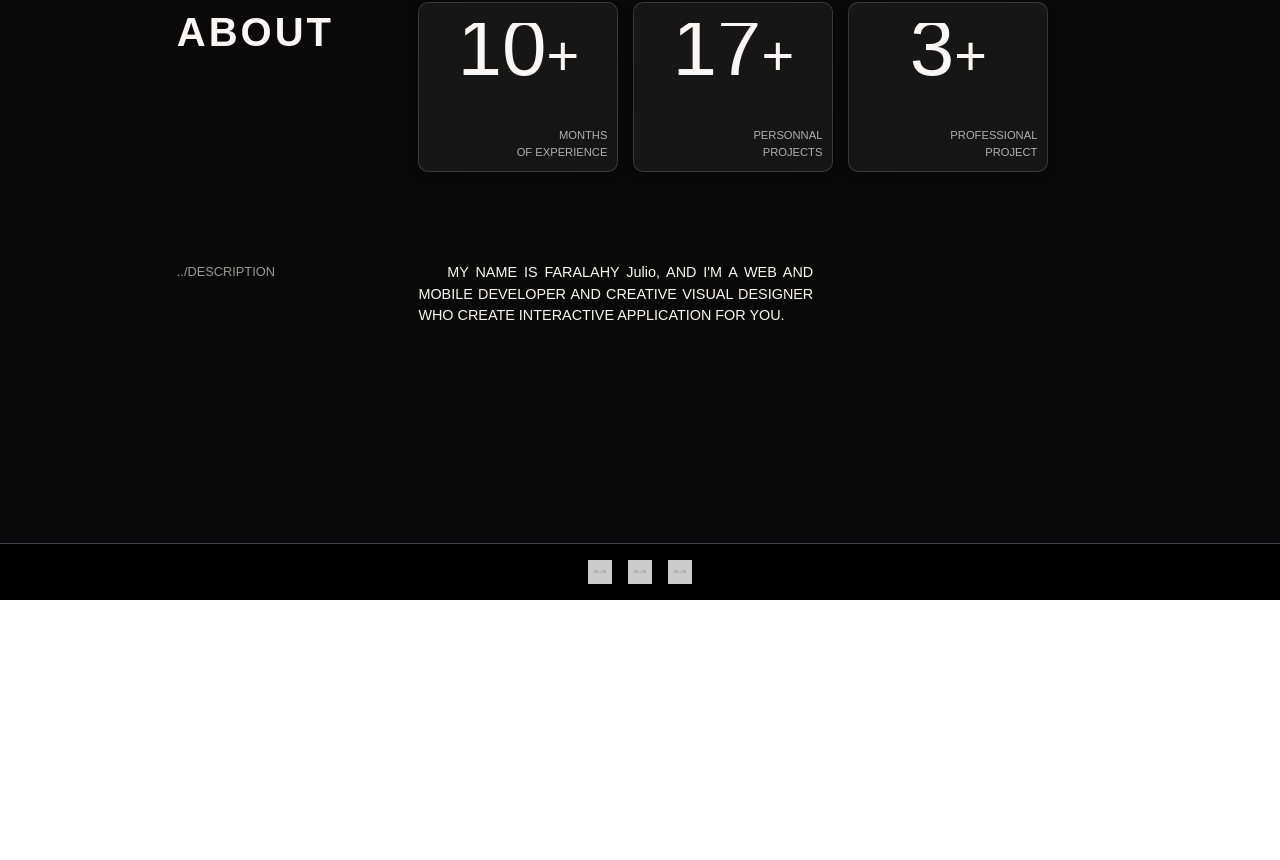
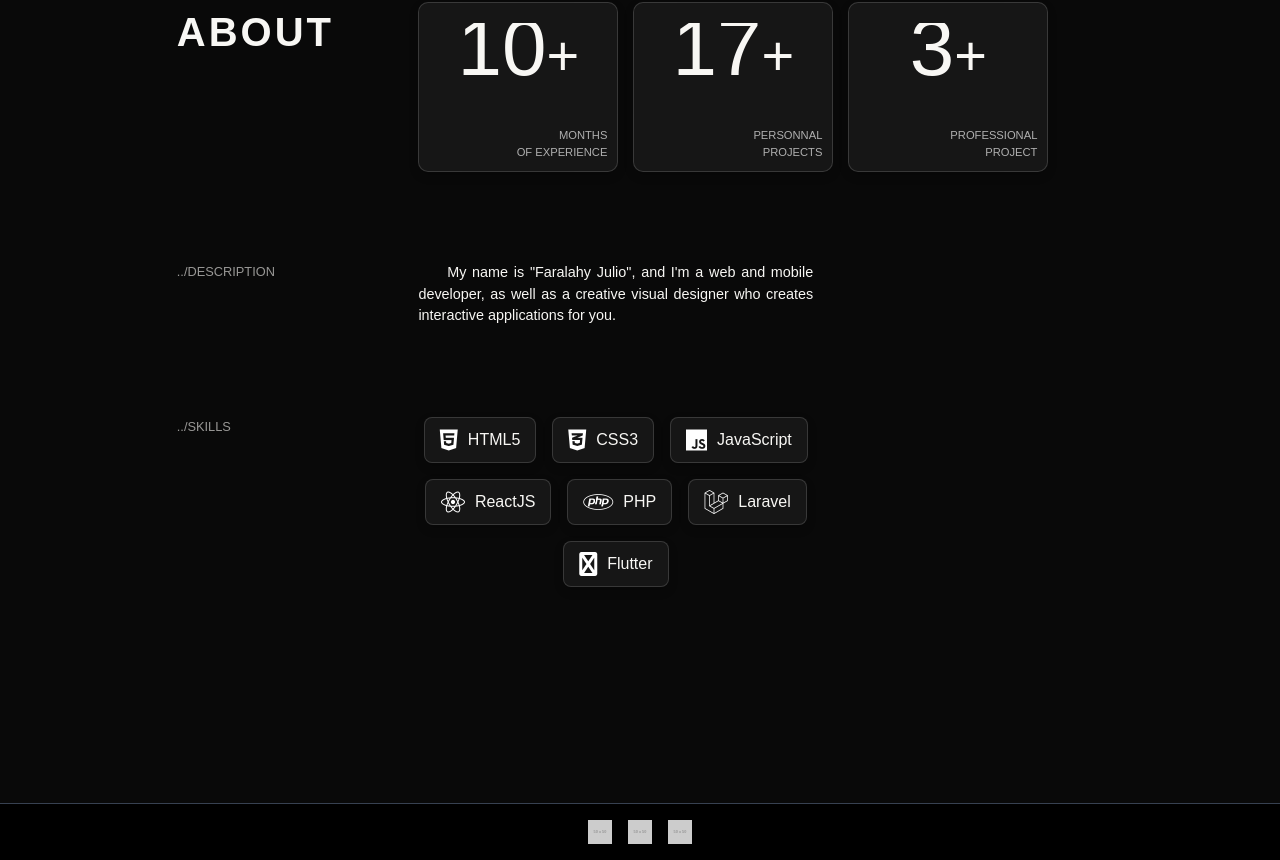
Before and after one commit to Julio23F/julio23F-portfolio, a React (Vite) app: page / in a window 1280 px wide. Shown: the part 766-1626 px from the top of the page. Before the commit the page ends 1366 px from the top, so only its background shows below. Built offline with nearby package versions, Linux system fonts and the light colour scheme; a web font is replaced by a local one.

Commit message:
add SKILLS section

```diff
--- a/index.html
+++ b/index.html
@@ -5,6 +5,7 @@
     <link rel="icon" type="image/svg+xml" href="/vite.svg" />
     <meta name="viewport" content="width=device-width, initial-scale=1.0" />
     <link href="https://cdn.jsdelivr.net/npm/tailwindcss@2.2.19/dist/tailwind.min.css" rel="stylesheet">
+    <link href="https://cdnjs.cloudflare.com/ajax/libs/font-awesome/6.0.0/css/all.min.css" rel="stylesheet">
 
     <title>FARALAHY Julio</title>
   </head>
--- a/src/sections/About.jsx
+++ b/src/sections/About.jsx
@@ -31,6 +31,16 @@ const About = () => {
 
         calculateMonthsSinceApril2024();
     }, []);
+
+    const skills = [
+        { name: 'HTML5', icon: 'fa-html5' },
+        { name: 'CSS3', icon: 'fa-css3-alt' },
+        { name: 'JavaScript', icon: 'fa-js' },
+        { name: 'ReactJS', icon: 'fa-react' },
+        { name: 'PHP', icon: 'fa-brands fa-php' },
+        { name: 'Laravel', icon: 'fa-laravel' },
+        { name: 'Flutter', icon: 'fa-mobile' },
+      ];
 
     return (
         <section
@@ -84,8 +94,23 @@ const About = () => {
                 <h2 className="description-title grid-item">../DESCRIPTION</h2>
                 <div className="description-stats grid-item">
                     <p className="description-text">
-                        MY NAME IS FARALAHY Julio, AND I'M A WEB AND MOBILE DEVELOPER AND CREATIVE VISUAL DESIGNER WHO CREATE INTERACTIVE APPLICATION FOR YOU.
+                    My name is "Faralahy Julio", and I'm a web and mobile developer, as well as a creative visual designer who creates interactive applications for you.
                     </p>
+                </div>
+
+                <h2 className="description-title grid-item">../SKILLS</h2>
+                <div className="description-stats grid-item">
+                    {/* <p className="description-text">
+                    My name is "Faralahy Julio", and I'm a web and mobile developer, as well as a creative visual designer who creates interactive applications for you.
+                    </p> */}
+                    <div className="skills-container">
+                        {skills.map((skill, index) => (
+                            <div key={index} className="skill-item">
+                            <i className={`fab ${skill.icon}`}></i>
+                            <span>{skill.name}</span>
+                            </div>
+                        ))}
+                    </div>
                 </div>
             </div>
         </section>
--- a/src/styles/about.css
+++ b/src/styles/about.css
@@ -124,3 +124,64 @@
 .description-stats {
   width: 60%;
 }
+
+
+
+
+
+
+
+
+
+
+
+
+
+
+
+.skills-container {
+  display: flex;
+  flex-wrap: wrap;
+  gap: 16px;
+  justify-content: center;
+  /* padding: 20px; */
+}
+
+.skill-item {
+  display: flex;
+  align-items: center;
+  gap: 10px;
+  border-radius: 8px;
+  padding: 10px 15px;
+  border: 1px solid rgba(255, 255, 255, 0.15);
+  background: linear-gradient(
+      to bottom,
+      rgba(0, 0, 0, 0.5),
+      rgba(0, 0, 0, 0.5)
+    ),
+    linear-gradient(
+      to bottom,
+      rgba(255, 255, 255, 0.15),
+      rgba(255, 255, 255, 0.15)
+    );
+  backdrop-filter: blur(8rem);
+  box-shadow: 0 4px 10px rgba(0, 0, 0, 0.2);
+
+  /* transition: all 5s ease; */
+}
+
+.skill-item:hover {
+  background: rgba(255, 255, 255, 0.15);
+  color: white;
+  cursor: pointer;
+}
+
+.skill-item i {
+  font-size: 24px;
+  color: #fff;
+  transition: color 0.3s ease;
+}
+
+.skill-item:hover i {
+  color: white;
+}
```
